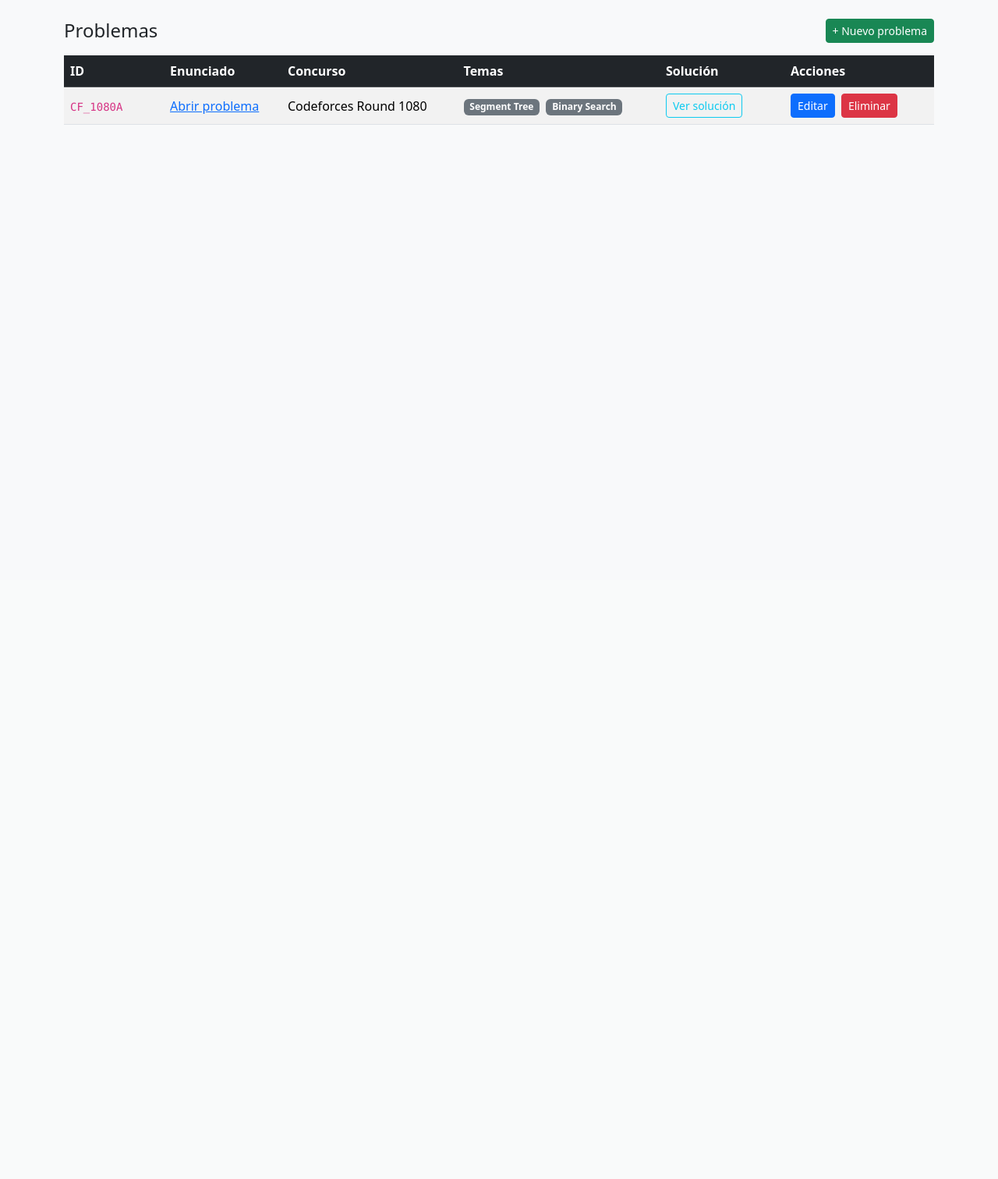
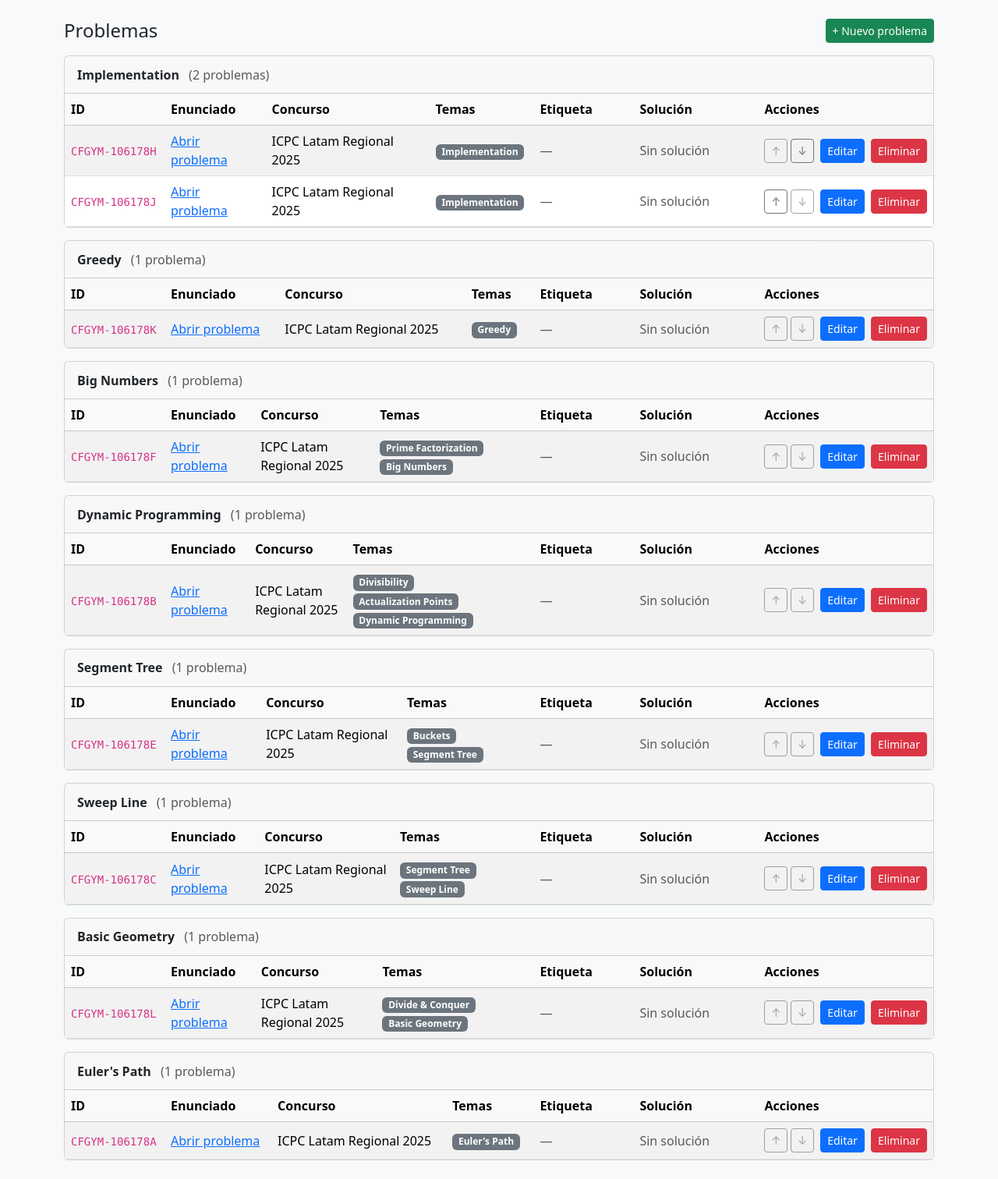
Before and after one commit to 5an7y/icpc-db-app, a Flask app: page /problemas in a window 1280 px wide. Shown: the part 56-1568 px from the top of the page at 78% size. Before the commit the page ends 216 px from the top, so only its background shows below. Run offline with Flask 3, Linux system fonts and the light colour scheme.

Commit message:
Categorized Problems

```diff
--- a/app.py
+++ b/app.py
@@ -93,14 +93,93 @@ def cargar_problemas():
         return []
     with PROBLEMAS_FILE.open("r", encoding="utf-8") as f:
         probs = json.load(f)
-    # ordenar por concurso y luego por id
-    probs.sort(key=lambda p: (p.get("concurso") or "", p.get("id") or ""))
     return probs
 
 
 def guardar_problemas(problemas):
     with PROBLEMAS_FILE.open("w", encoding="utf-8") as f:
         json.dump(problemas, f, indent=4, ensure_ascii=False)
+
+def calcular_tema_principal(problema, temas):
+    """
+    Devuelve el nombre del 'tema principal' del problema:
+    el tema con mayor 'orden' de entre los temas asociados.
+    Si no tiene temas, devuelve 'Sin tema principal'.
+    """
+    nombres_temas_problema = problema.get("temas") or []
+    if not nombres_temas_problema:
+        return "Sin tema principal"
+
+    orden_por_nombre = {t["nombre"]: t.get("orden", 0) for t in temas}
+
+    # usamos -1 si el tema no existe en la lista de temas
+    return max(
+        nombres_temas_problema,
+        key=lambda nombre: orden_por_nombre.get(nombre, -1)
+    )
+
+
+def agrupar_problemas_por_tema_principal(problemas, temas):
+    """
+    Regresa una lista de grupos:
+    [
+      {
+        "nombre": "Segment Tree",
+        "problemas": [ ... lista de problemas ... ]
+      },
+      ...
+    ]
+    Los grupos se ordenan por el 'orden' del Tema.
+    Dentro de cada grupo:
+      - primero los etiquetados como Introductorios,
+      - luego el resto en el orden original.
+    """
+    # por si queremos usar el orden original como tie-breaker
+    for idx, p in enumerate(problemas):
+        p["_idx"] = idx
+
+    grupos_dict = {}  # nombre_tema_principal -> lista de problemas
+
+    for p in problemas:
+        tema_principal = calcular_tema_principal(p, temas)
+        p["_tema_principal"] = tema_principal
+        grupos_dict.setdefault(tema_principal, []).append(p)
+
+    # Orden de grupos: primero los temas en su orden, luego extra, luego 'Sin tema principal'
+    nombres_grupos_ordenados = []
+
+    nombres_temas = [t["nombre"] for t in temas]
+    for nombre in nombres_temas:
+        if nombre in grupos_dict:
+            nombres_grupos_ordenados.append(nombre)
+
+    otros = [
+        nombre for nombre in grupos_dict.keys()
+        if nombre not in nombres_grupos_ordenados
+        and nombre != "Sin tema principal"
+    ]
+    otros.sort()
+    nombres_grupos_ordenados.extend(otros)
+
+    if "Sin tema principal" in grupos_dict:
+        nombres_grupos_ordenados.append("Sin tema principal")
+
+    grupos = []
+    for nombre in nombres_grupos_ordenados:
+        lista = grupos_dict[nombre]
+
+        # Introductorios primero (etiqueta == 'introductorio', case-insensitive)
+        def es_introductorio(p):
+            return (p.get("etiqueta", "") or "").strip().lower() == "introductorio"
+
+        lista.sort(key=lambda p: (not es_introductorio(p), p["_idx"]))
+
+        grupos.append({
+            "nombre": nombre,
+            "problemas": lista,
+        })
+
+    return grupos
 
 def cargar_cursos():
     if not CURSOS_FILE.exists():
@@ -334,11 +413,13 @@ def mover_categoria_concurso(nombre, direccion):
     guardar_categorias_concursos(categorias)
     return redirect(url_for("lista_concursos"))
 
-
 @app.route("/problemas")
 def lista_problemas():
     problemas = cargar_problemas()
-    return render_template("problemas_list.html", problemas=problemas)
+    temas = cargar_temas()
+    grupos = agrupar_problemas_por_tema_principal(problemas, temas)
+    return render_template("problemas_list.html", grupos=grupos)
+
 
 @app.route("/problemas/nuevo", methods=["GET", "POST"])
 def nuevo_problema():
@@ -351,6 +432,7 @@ def nuevo_problema():
         concurso = request.form.get("concurso", "").strip()
         temas_seleccionados = request.form.getlist("temas")
         ruta_solucion = request.form["ruta_solucion"].strip()
+        etiqueta = request.form["etiqueta"].strip()
 
         problemas = cargar_problemas()
         if any(p["id"] == problema_id for p in problemas):
@@ -361,7 +443,8 @@ def nuevo_problema():
             "url": url_p,
             "concurso": concurso,
             "temas": temas_seleccionados,
-            "ruta_solucion": ruta_solucion
+            "ruta_solucion": ruta_solucion,
+            "etiqueta": etiqueta,
         })
         guardar_problemas(problemas)
         return redirect(url_for("lista_problemas"))
@@ -390,6 +473,7 @@ def editar_problema(problema_id):
         concurso = request.form.get("concurso", "").strip()
         temas_seleccionados = request.form.getlist("temas")
         ruta_solucion = request.form["ruta_solucion"].strip()
+        etiqueta = request.form["etiqueta"].strip()
 
         # validar que el nuevo ID no choque con otro problema distinto
         if nuevo_id != problema_id and any(p["id"] == nuevo_id for p in problemas):
@@ -400,6 +484,8 @@ def editar_problema(problema_id):
         problema["concurso"] = concurso
         problema["temas"] = temas_seleccionados
         problema["ruta_solucion"] = ruta_solucion
+        problema["etiqueta"] = etiqueta
+
 
         guardar_problemas(problemas)
         return redirect(url_for("lista_problemas"))
@@ -434,6 +520,36 @@ def ver_solucion_problema(problema_id):
 
     mime_type, _ = mimetypes.guess_type(str(file_path))
     return send_file(file_path, mimetype=mime_type or "application/octet-stream")
+
+@app.route("/problemas/mover/<problema_id>/<direccion>", methods=["POST"])
+def mover_problema(problema_id, direccion):
+    problemas = cargar_problemas()
+    temas = cargar_temas()
+
+    idx = next((i for i, p in enumerate(problemas) if p["id"] == problema_id), None)
+    if idx is None:
+        return "Problema no encontrado", 404
+
+    tema_main = calcular_tema_principal(problemas[idx], temas)
+
+    # Índices de todos los problemas con el mismo tema principal
+    indices_grupo = [
+        i for i, p in enumerate(problemas)
+        if calcular_tema_principal(p, temas) == tema_main
+    ]
+
+    pos = indices_grupo.index(idx)
+
+    if direccion == "up" and pos > 0:
+        other_idx = indices_grupo[pos - 1]
+        problemas[idx], problemas[other_idx] = problemas[other_idx], problemas[idx]
+    elif direccion == "down" and pos < len(indices_grupo) - 1:
+        other_idx = indices_grupo[pos + 1]
+        problemas[idx], problemas[other_idx] = problemas[other_idx], problemas[idx]
+
+    guardar_problemas(problemas)
+    return redirect(url_for("lista_problemas"))
+
 
 @app.route("/cursos")
 def lista_cursos():
--- a/data/concursos_categorias.json
+++ b/data/concursos_categorias.json
@@ -1,10 +1,6 @@
 [
     {
-        "nombre": "ICPC Mexico",
+        "nombre": "ICPC Latam Regional",
         "orden": 1
-    },
-    {
-        "nombre": "Codeforces",
-        "orden": 2
     }
 ]
--- a/templates/problemas_list.html
+++ b/templates/problemas_list.html
@@ -10,22 +10,43 @@
     </a>
   </div>
 
-  {% if problemas %}
+  {% if grupos %}
+    {% for grupo in grupos %}
+      {% set gid = 'grupo_' ~ loop.index %}
+      <div class="card mb-3">
+        <div class="card-header d-flex justify-content-between align-items-center"
+             data-bs-toggle="collapse" data-bs-target="#{{ gid }}" style="cursor: pointer;">
+          <div>
+            <strong>{{ grupo.nombre }}</strong>
+            <span class="text-muted ms-2">
+              ({{ grupo.problemas|length }} problema{{ '' if grupo.problemas|length == 1 else 's' }})
+            </span>
+          </div>
+          <button class="btn btn-sm btn-outline-light" type="button"
+                  data-bs-toggle="collapse" data-bs-target="#{{ gid }}">
+            Mostrar / ocultar
+          </button>
+        </div>
+
+        <div id="{{ gid }}" class="collapse show">
+          {% if grupo.problemas %}
             <div class="table-responsive">
-      <table class="table table-striped table-hover align-middle">
-        <thead class="table-dark">
+              <table class="table table-striped table-hover align-middle mb-0">
+                <thead class="table-light">
                   <tr>
                     <th style="width: 8rem;">ID</th>
                     <th>Enunciado</th>
                     <th>Concurso</th>
                     <th>Temas</th>
+                    <th style="width: 8rem;">Etiqueta</th>
                     <th style="width: 10rem;">Solución</th>
-            <th style="width: 12rem;">Acciones</th>
+                    <th style="width: 14rem;">Acciones</th>
                   </tr>
                 </thead>
                 <tbody>
-          {% for p in problemas %}
-            <tr>
+                  {% for p in grupo.problemas %}
+                    {% set es_intro = (p.etiqueta or '')|lower == 'introductorio' %}
+                    <tr class="{% if es_intro %}table-success{% endif %}">
                       <td><code>{{ p.id }}</code></td>
                       <td>
                         {% if p.url %}
@@ -47,6 +68,15 @@
                         {% endif %}
                       </td>
                       <td>
+                        {% if p.etiqueta %}
+                          <span class="badge bg-primary">
+                            {{ p.etiqueta }}
+                          </span>
+                        {% else %}
+                          <span class="text-muted">—</span>
+                        {% endif %}
+                      </td>
+                      <td>
                         {% if p.ruta_solucion %}
                           <a href="{{ url_for('ver_solucion_problema', problema_id=p.id) }}"
                              class="btn btn-sm btn-outline-info">
@@ -57,8 +87,27 @@
                         {% endif %}
                       </td>
                       <td class="text-nowrap">
+                        <!-- mover arriba/abajo dentro del tema principal -->
+                        <form action="{{ url_for('mover_problema', problema_id=p.id, direccion='up') }}"
+                              method="POST" style="display:inline-block;">
+                          <button class="btn btn-sm btn-outline-secondary"
+                                  {% if loop.first %}disabled{% endif %}
+                                  title="Mover arriba en este tema">
+                            ↑
+                          </button>
+                        </form>
+
+                        <form action="{{ url_for('mover_problema', problema_id=p.id, direccion='down') }}"
+                              method="POST" style="display:inline-block;">
+                          <button class="btn btn-sm btn-outline-secondary"
+                                  {% if loop.last %}disabled{% endif %}
+                                  title="Mover abajo en este tema">
+                            ↓
+                          </button>
+                        </form>
+
                         <a href="{{ url_for('editar_problema', problema_id=p.id) }}"
-                   class="btn btn-sm btn-primary">
+                           class="btn btn-sm btn-primary ms-1">
                           Editar
                         </a>
 
@@ -76,6 +125,14 @@
               </table>
             </div>
           {% else %}
+            <div class="p-3 text-muted">
+              No hay problemas en este tema.
+            </div>
+          {% endif %}
+        </div>
+      </div>
+    {% endfor %}
+  {% else %}
     <p class="text-muted">Aún no tienes problemas registrados.</p>
   {% endif %}
 {% endblock %}
```
Also changed, not shown: data/concursos.json (+5 -10 lines), data/problemas.json (+96 -7 lines), data/temas.json (+82 -4 lines), templates/problemas_form.html (+11 -0 lines). Lines whose indentation alone changed are shown as unchanged.
